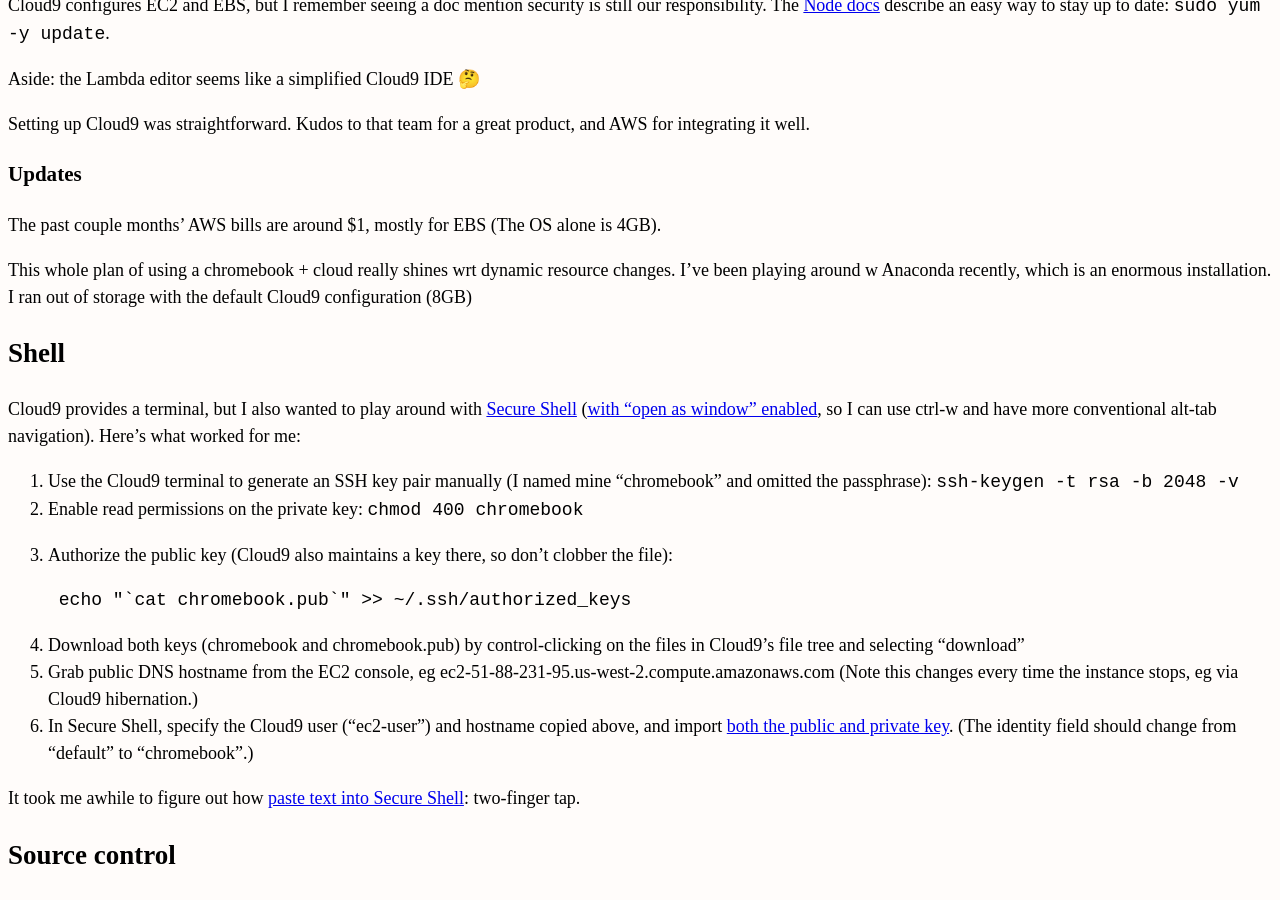
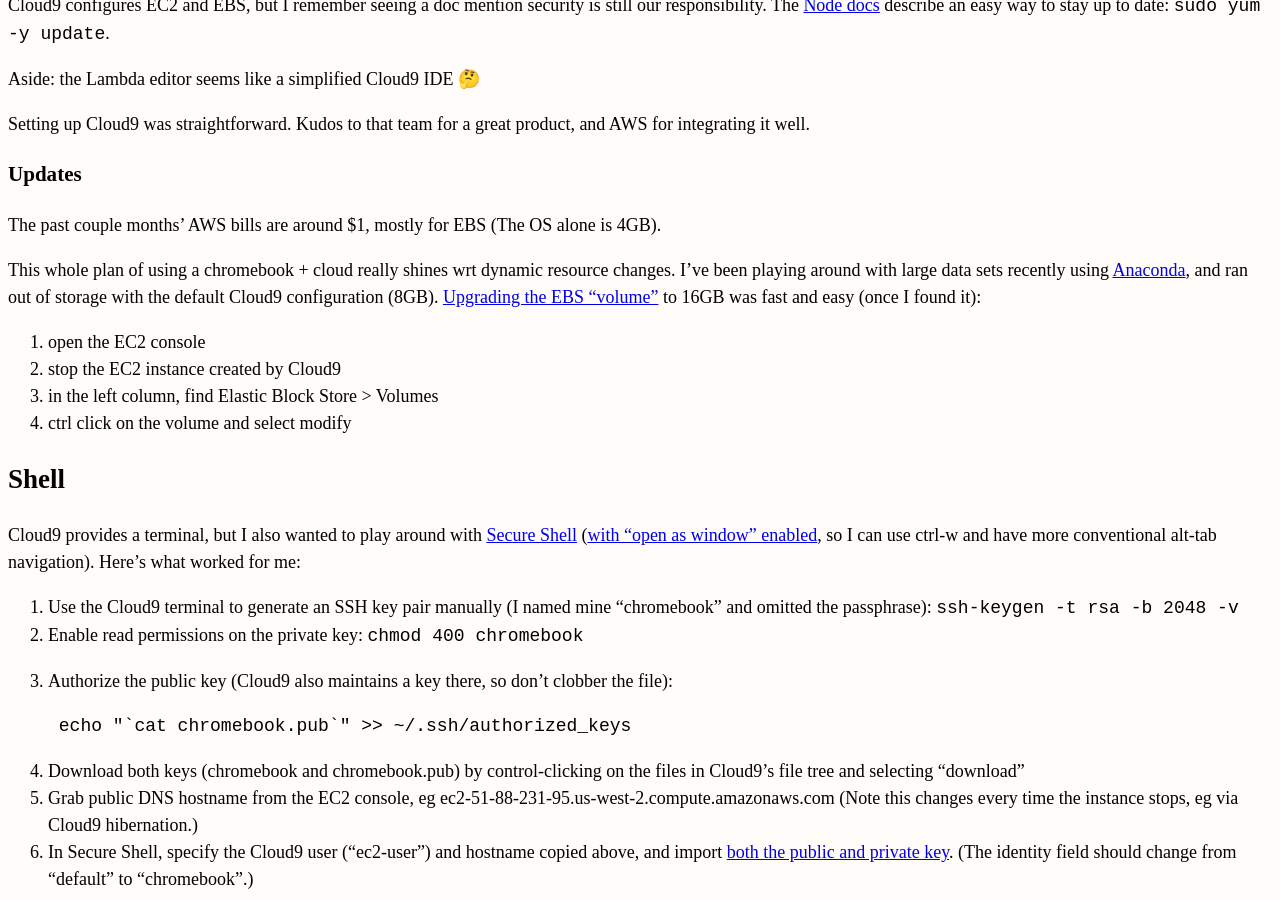
Before and after one commit to erikeldridge/erikeldridge.github.com, a Jekyll site: the page built from _posts/2017-12-24-netbook-development.md, in a window 1280 px wide and 900 px high, scrolled down 1031 px. Built offline with Jekyll 4.4.1, drawn with Linux system fonts in a browser that asks for light colours; nearby versions of some CDN libraries.

Commit message:
Update from Forestry.io - 2017-12-24-netbook-development.md

```diff
--- a/_posts/2017-12-24-netbook-development.md
+++ b/_posts/2017-12-24-netbook-development.md
@@ -55,7 +55,12 @@
 
 The past couple months' AWS bills are around $1, mostly for EBS (The OS alone is 4GB).
 
-This whole plan of using a chromebook + cloud really shines wrt dynamic resource changes. I've been playing around w Anaconda recently, which is an enormous installation. I ran out of storage with the default Cloud9 configuration (8GB)
+This whole plan of using a chromebook + cloud really shines wrt dynamic resource changes. I've been playing around with large data sets recently using [Anaconda](https://www.anaconda.com/download/#linux), and ran out of storage with the default Cloud9 configuration (8GB). [Upgrading the EBS "volume"](https://docs.aws.amazon.com/AWSEC2/latest/UserGuide/console-modify.html) to 16GB was fast and easy (once I found it):
+
+1. open the EC2 console
+1. stop the EC2 instance created by Cloud9
+1. in the left column, find Elastic Block Store > Volumes
+1. ctrl click on the volume and select modify
 
 ## Shell
 
```
